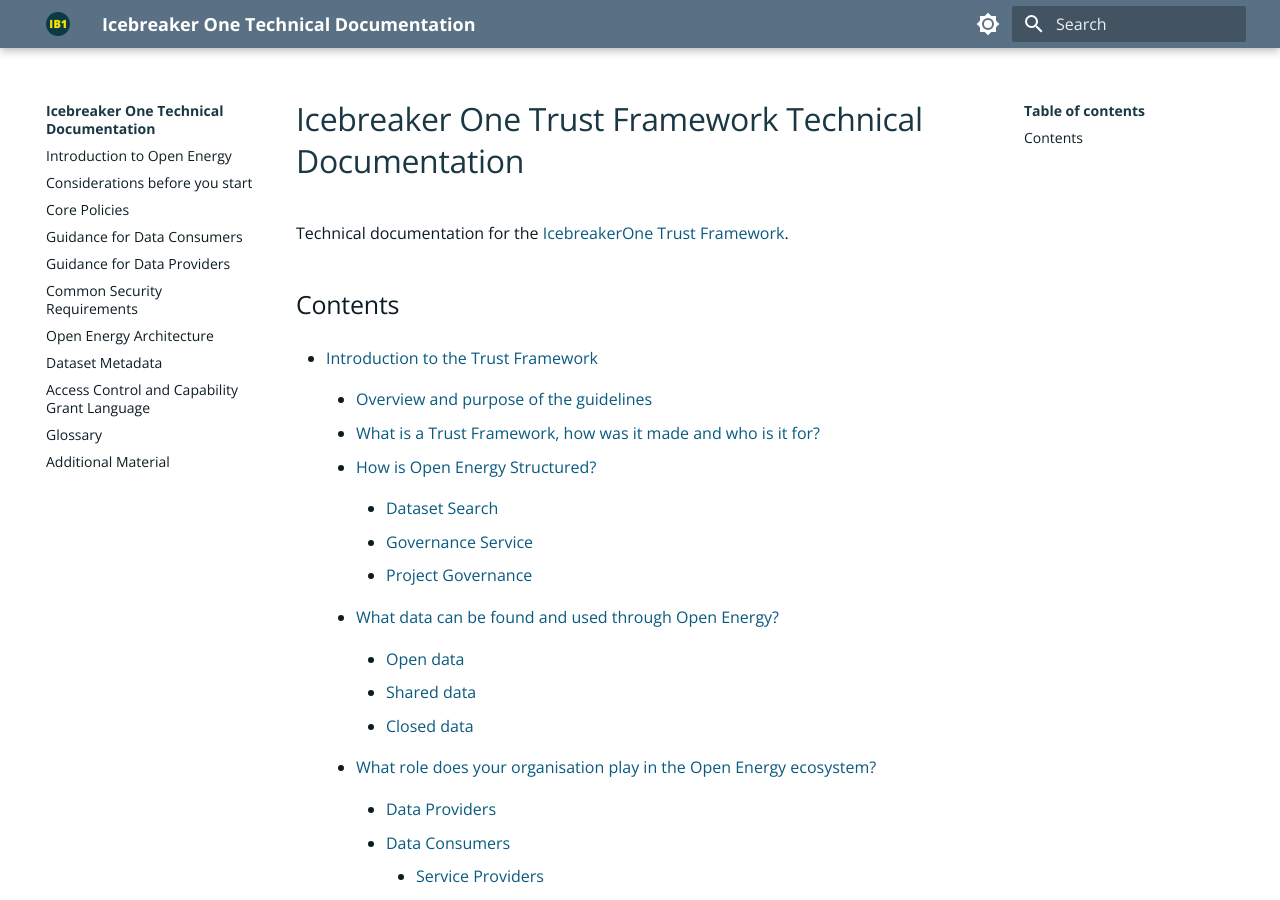
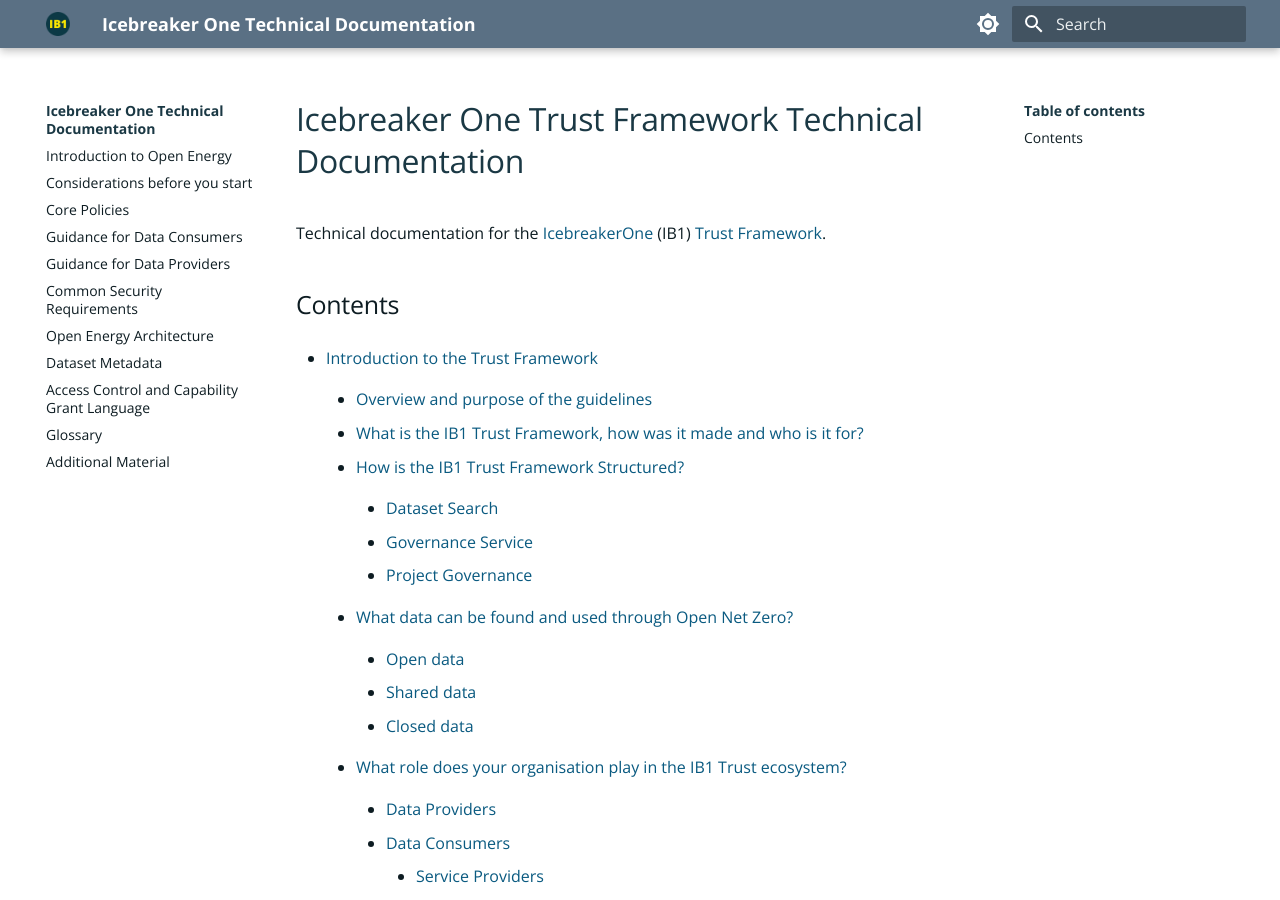
Before and after one commit to icebreakerone/ib1-technical-docs, an MkDocs documentation site: the page built from docs/index.md, in a window 1280 px wide and 900 px high. Built offline with MkDocs 1.6.1 and Material for MkDocs 9.7.7, drawn with Linux system fonts in a browser that asks for light colours; the version menu is left out.

Commit message:
docs/index.md updated from https://stackedit.net/

```diff
--- a/docs/index.md
+++ b/docs/index.md
@@ -1,6 +1,6 @@
 # Icebreaker One Trust Framework Technical Documentation
 
-Technical documentation for the [IcebreakerOne](https://icebreakerone.org) [Trust Framework](https://icebreakerone.org/ib1-trust-framework-for-data-sharing/).
+Technical documentation for the [IcebreakerOne](https://icebreakerone.org) (IB1) [Trust Framework](https://icebreakerone.org/ib1-trust-framework-for-data-sharing/).
 
 ## Contents
 
@@ -11,10 +11,10 @@
     * [Overview and purpose of the guidelines](ops_guidelines/introduction.md#overview-and-purpose-of-the-guidelines)
 
 
-    * [What is a Trust Framework, how was it made and who is it for?](ops_guidelines/introduction.md#what-is-open-energy-how-was-it-made-and-who-is-it-for)
+    * [What is the IB1 Trust Framework, how was it made and who is it for?](ops_guidelines/introduction.md#what-is-open-energy-how-was-it-made-and-who-is-it-for)
 
 
-    * [How is Open Energy Structured?](ops_guidelines/introduction.md#how-is-open-energy-structured)
+    * [How is the IB1 Trust Framework Structured?](ops_guidelines/introduction.md#how-is-open-energy-structured)
 
 
         * [Dataset Search](ops_guidelines/introduction.md#dataset-search)
@@ -26,7 +26,7 @@
         * [Project Governance](ops_guidelines/introduction.md#project-governance)
 
 
-    * [What data can be found and used through Open Energy?](ops_guidelines/introduction.md#what-data-can-be-found-and-used-through-open-energy)
+    * [What data can be found and used through Open Net Zero?](ops_guidelines/introduction.md#what-data-can-be-found-and-used-through-open-net-zero)
 
 
         * [Open data](ops_guidelines/introduction.md#open-data)
@@ -38,7 +38,7 @@
         * [Closed data](ops_guidelines/introduction.md#closed-data)
 
 
-    * [What role does your organisation play in the Open Energy ecosystem?](ops_guidelines/introduction.md#what-role-does-your-organisation-play-in-the-open-energy-ecosystem)
+    * [What role does your organisation play in the IB1 Trust ecosystem?](ops_guidelines/introduction.md#what-role-does-your-organisation-play-in-the-open-energy-ecosystem)
 
 
         * [Data Providers](ops_guidelines/introduction.md#dps)
```
Also changed, not shown: other parts of docs/index.md (+1 -1 lines).
